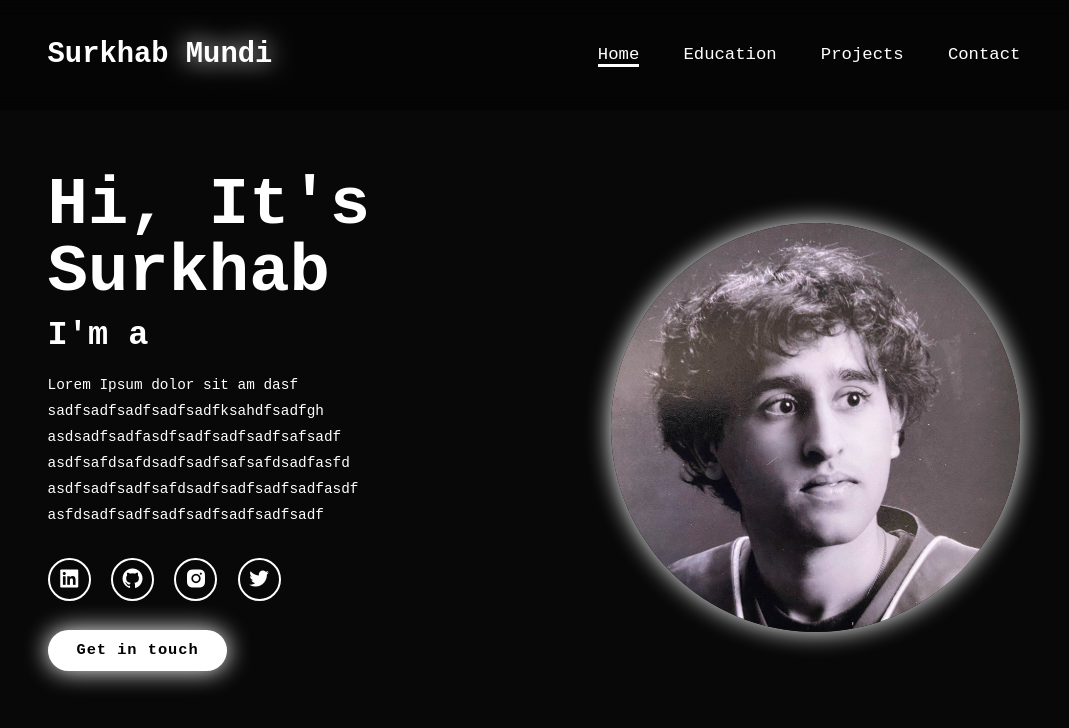
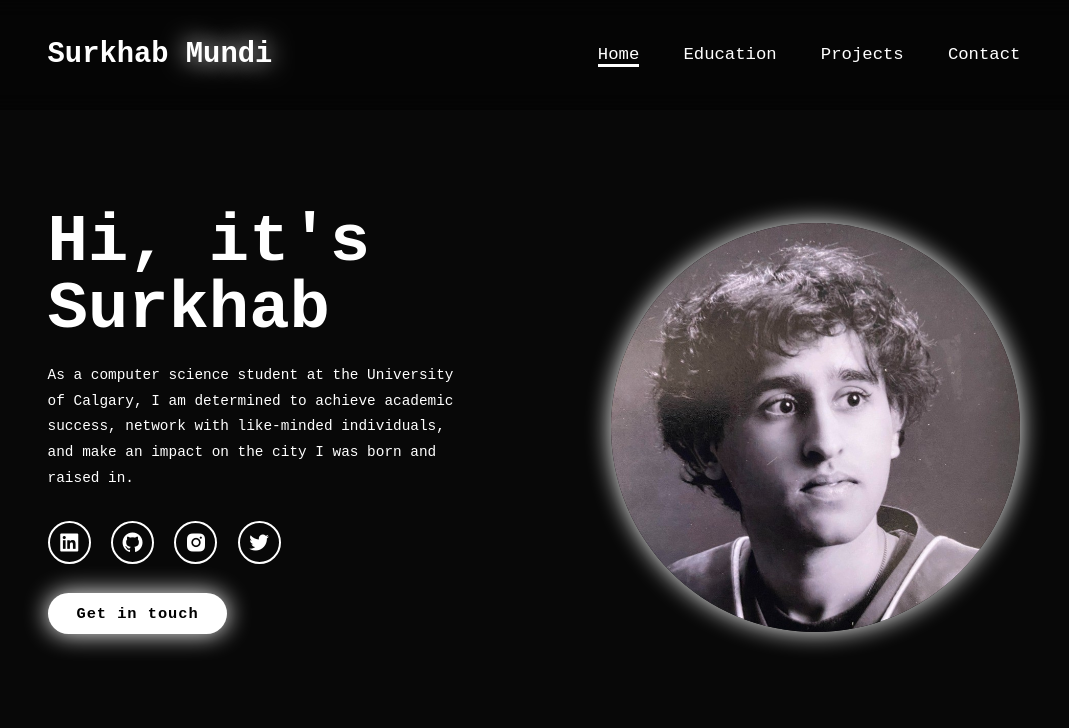
Before and after one commit to surkhab606/personalwebsite, a plain HTML site: page index.html in a window 1280 px wide. Shown: the whole page, without its empty margins (106-1175 px from the left). Drawn offline with nearby package versions, Linux system fonts and the light colour scheme.

Commit message:
Changed a design decision regarding my text. Altered text positions to make the website look more appealing.

```diff
--- a/index.html
+++ b/index.html
@@ -28,15 +28,12 @@
 
     <section class="home" id = "home">
         <div class = "home-content">
-            <h1>Hi, It's <span>Surkhab</span></h1>
-            <h3 class="text-animation">I'm a <span>
-            </span></h3>
-            <p>Lorem Ipsum dolor sit am dasf
-                sadfsadfsadfsadfsadfksahdfsadfgh
-                asdsadfsadfasdfsadfsadfsadfsafsadf
-                asdfsafdsafdsadfsadfsafsafdsadfasfd
-                asdfsadfsadfsafdsadfsadfsadfsadfasdf
-                asfdsadfsadfsadfsadfsadfsadfsadf</p>
+            <h1>Hi, it's <span>Surkhab</span></h1>
+            <p> As a computer science student at the University
+                of Calgary, I am determined to achieve academic
+                success, network with like-minded individuals, and
+                make an impact on the city I was born and raised in.
+            </p>
 
                 <div class="social-icons">
                     <a href = "#"><i class='bx
--- a/style.css
+++ b/style.css
@@ -108,6 +108,7 @@ span {
     font-size: 7rem;
     font-weight: 700;
     margin-top: 1.5rem;
+    margin-bottom: 2rem;
     line-height: 1;
 }
 .home-img{
```
